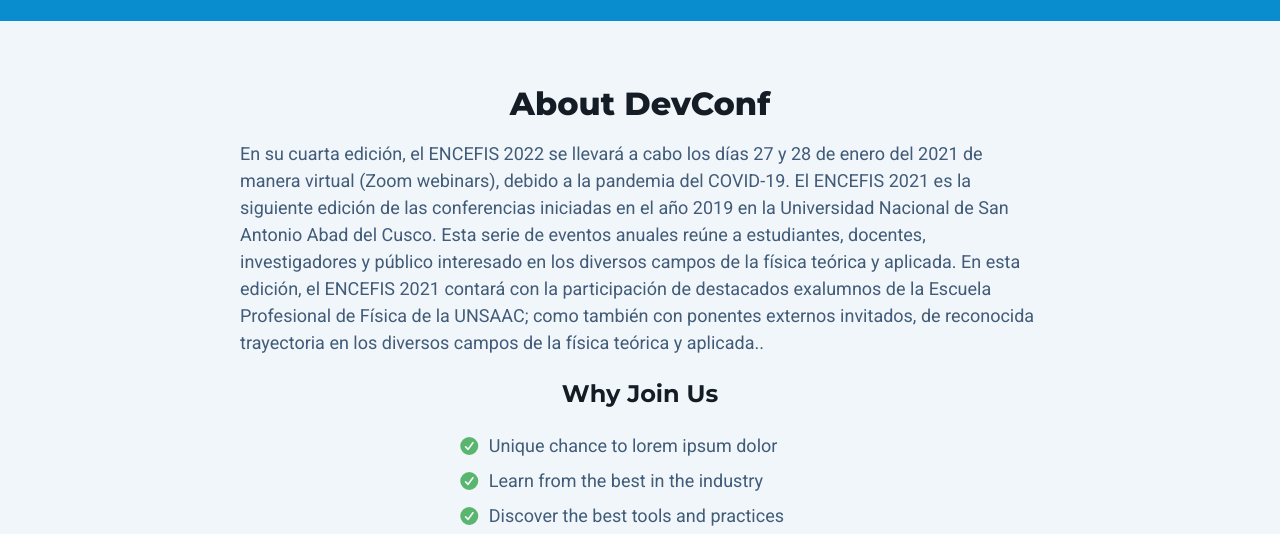
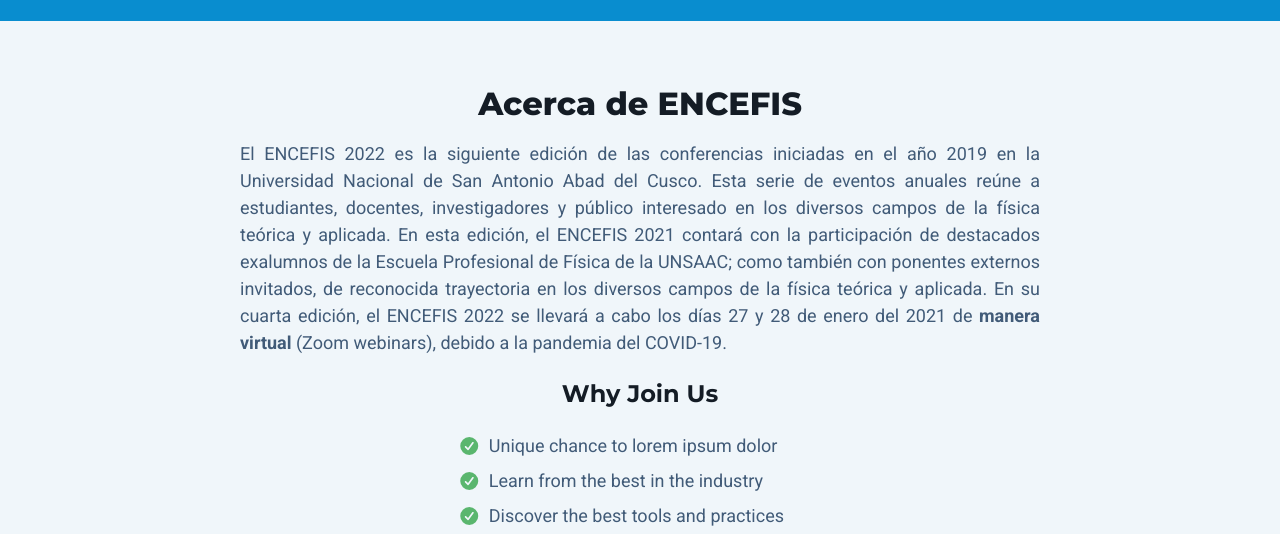
Before and after one commit to encefis/encefis-iv, a plain HTML site: page index.html in a window 1280 px wide. Shown: the part 730-1264 px from the top of the page. Drawn offline with Linux system fonts and the light colour scheme.

Commit message:
adding presentation

```diff
--- a/index.html
+++ b/index.html
@@ -111,8 +111,12 @@
 
 	<section id="about-section" class="about-section section theme-bg-light">
 		<div class="container">
-			<h3 class="section-heading text-center mb-3">About DevConf</h3>
-			<div class="section-intro single-col-max mx-auto mb-4">En su cuarta edición, el ENCEFIS 2022 se llevará a cabo los días 27 y 28 de enero del 2021 de manera virtual (Zoom webinars), debido a la pandemia del COVID-19. El ENCEFIS 2021 es la siguiente edición de las conferencias iniciadas en el año 2019 en la Universidad Nacional de San Antonio Abad del Cusco. Esta serie de eventos anuales reúne a estudiantes, docentes, investigadores y público interesado en los diversos campos de la física teórica y aplicada. En esta edición, el ENCEFIS 2021 contará con la participación de destacados exalumnos de la Escuela Profesional de Física de la UNSAAC; como también con ponentes externos invitados, de reconocida trayectoria en los diversos campos de la física teórica y aplicada..</div>
+			<h3 class="section-heading text-center mb-3">Acerca de ENCEFIS</h3>
+			<div class="section-intro single-col-max mx-auto mb-4"> <p align="justify"> El ENCEFIS 2022 es la siguiente edición de las conferencias iniciadas en el año 2019 en la Universidad Nacional de San Antonio Abad del Cusco.
+				Esta serie de eventos anuales reúne a estudiantes, docentes, investigadores y público interesado en los diversos campos de la física teórica y aplicada. En esta edición, el ENCEFIS 2021 contará
+				con la participación de destacados exalumnos de la Escuela Profesional de Física de la UNSAAC; como también con ponentes externos invitados, de reconocida trayectoria en los diversos campos de la
+				física teórica y aplicada. En su cuarta edición, el ENCEFIS 2022 se llevará a cabo los días 27 y 28 de enero del 2021 de <strong>manera virtual</strong> (Zoom webinars), debido a la pandemia del COVID-19.</p>
+			</div>
 			<div class="benefits-list text-center mb-3">
 				<h4 class="text-center mb-4">Why Join Us</h4>
 				<ul class="list-unstyled text-start d-inline-block">
```
